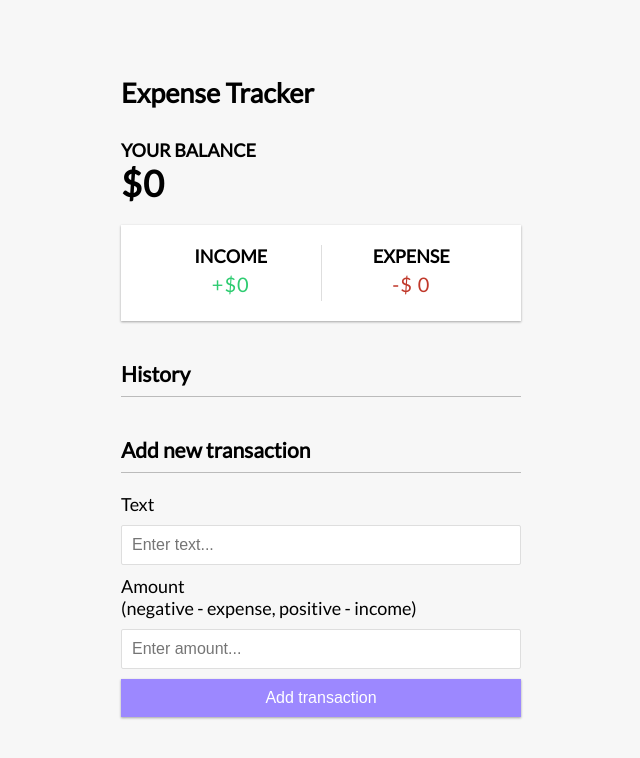
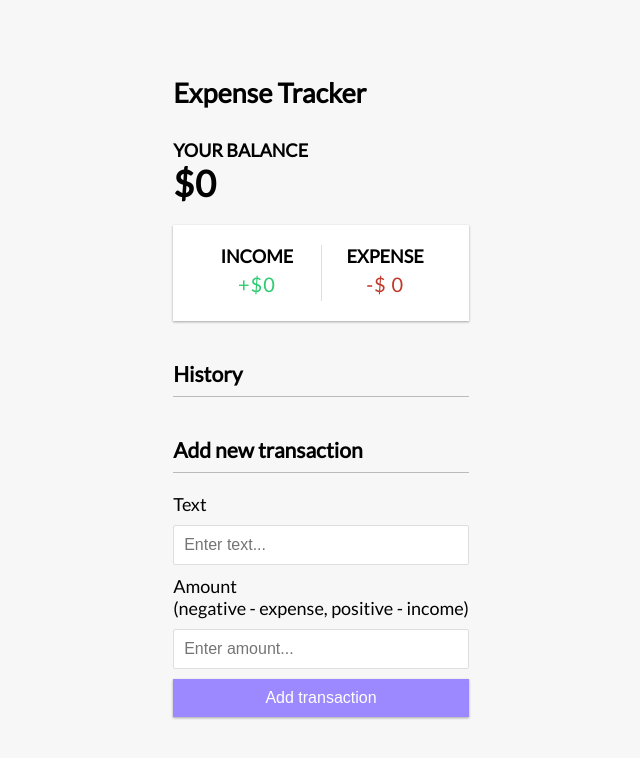
Before and after one commit to DarkoPG27/expense-tracker, a Vue app: page / in a window 1280 px wide. Shown: the top 758 px of the page, without its empty margins (319-959 px from the left). Built offline with nearby package versions, Linux system fonts and the light colour scheme; the HTML template or start-up script is replaced by a standard one.

Commit message:
added some styles

```diff
--- a/src/assets/style.css
+++ b/src/assets/style.css
@@ -22,7 +22,7 @@ body {
 
 .container {
   margin: 30px auto;
-  width: 400px;
+  max-width: 400px;
 }
 
 h1 {
```
